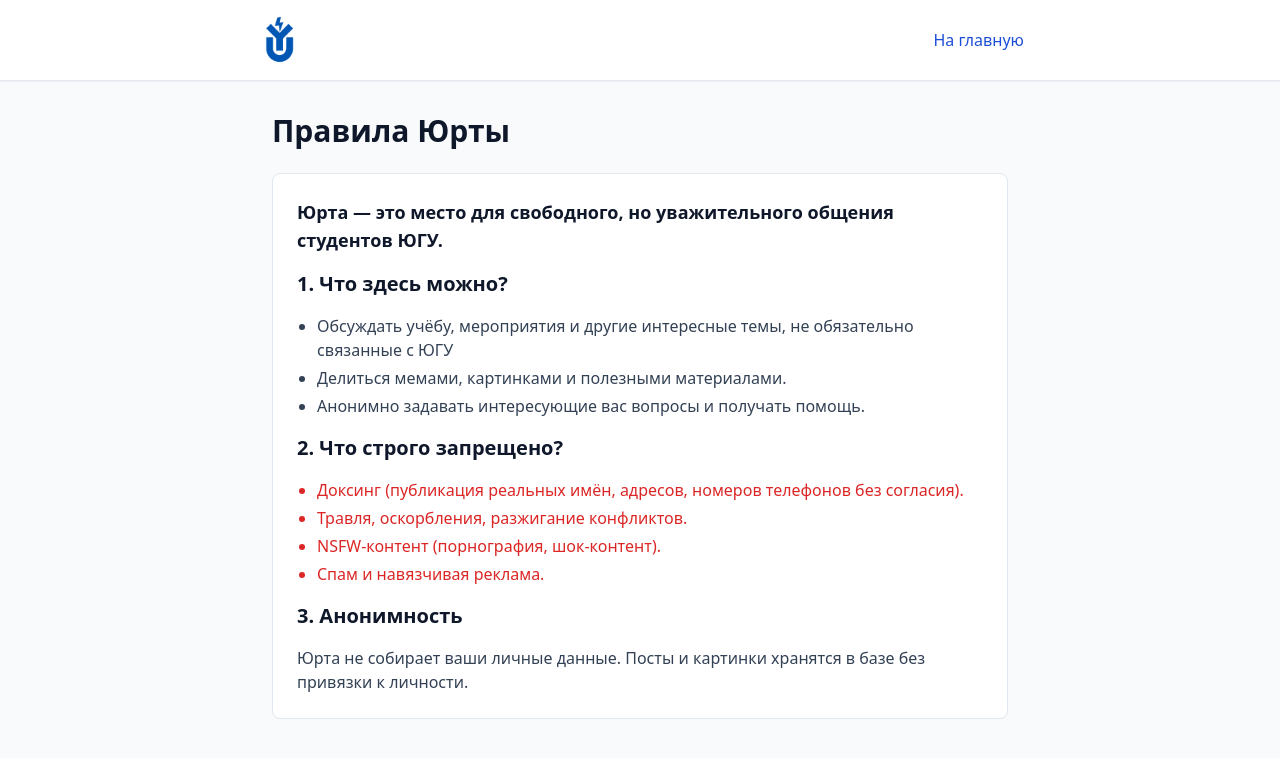
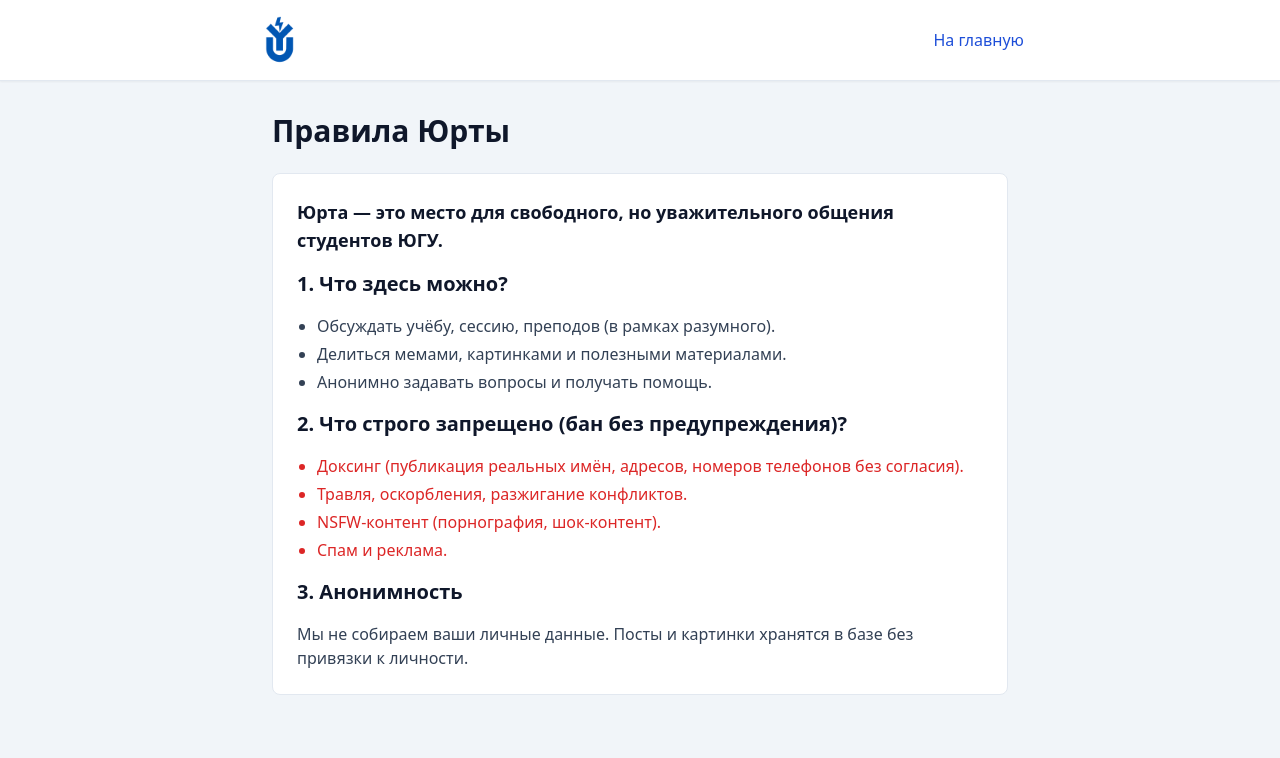
Before and after one commit to Maratico228/Y.U.R.T.A, a Next.js app: page /rules in a window 1280 px wide. Shown: the top 758 px of the page. Built offline with nearby package versions, Linux system fonts and the light colour scheme.

Commit message:
Update page.tsx

```diff
--- a/app/rules/page.tsx
+++ b/app/rules/page.tsx
@@ -14,8 +14,8 @@ export default function Rules() {
   }, []);
 
   return (
-    <main className="min-h-screen bg-slate-50 dark:bg-slate-900 text-slate-900 dark:text-slate-100 pb-20 font-sans">
-      <header className="bg-white dark:bg-slate-800 border-b border-slate-200 dark:border-slate-700 py-4 px-4 shadow-sm mb-8">
+    <main className="min-h-screen bg-slate-100 dark:bg-[#0b141a] text-slate-900 dark:text-slate-200 pb-20 font-sans">
+      <header className="bg-white dark:bg-[#1a282d] border-b border-slate-200 dark:border-slate-800 py-4 px-4 shadow-sm mb-8">
         <div className="max-w-3xl mx-auto flex items-center justify-between">
           <a href="/">
             <img src="/logo.png" alt="Logo" style={{ height: '48px', width: 'auto' }} className="dark:brightness-0 dark:invert" />
@@ -26,26 +26,26 @@ export default function Rules() {
 
       <div className="max-w-3xl mx-auto px-4">
         <h1 className="text-3xl font-bold mb-6">Правила Юрты</h1>
-        <div className="bg-white dark:bg-slate-800 p-6 rounded-lg border border-slate-200 dark:border-slate-700 space-y-4 text-slate-700 dark:text-slate-300">
+        <div className="bg-white dark:bg-[#1a282d] p-6 rounded-lg border border-slate-200 dark:border-slate-800 space-y-4 text-slate-700 dark:text-slate-300">
           <p className="font-bold text-lg text-slate-900 dark:text-white">Юрта — это место для свободного, но уважительного общения студентов ЮГУ.</p>
 
           <h2 className="text-xl font-bold mt-4 text-slate-900 dark:text-white">1. Что здесь можно?</h2>
           <ul className="list-disc pl-5 space-y-1">
-            <li>Обсуждать учёбу, мероприятия и другие интересные темы, не обязательно связанные с ЮГУ</li>
+            <li>Обсуждать учёбу, сессию, преподов (в рамках разумного).</li>
             <li>Делиться мемами, картинками и полезными материалами.</li>
-            <li>Анонимно задавать интересующие вас вопросы и получать помощь.</li>
+            <li>Анонимно задавать вопросы и получать помощь.</li>
           </ul>
 
-          <h2 className="text-xl font-bold mt-4 text-slate-900 dark:text-white">2. Что строго запрещено?</h2>
+          <h2 className="text-xl font-bold mt-4 text-slate-900 dark:text-white">2. Что строго запрещено (бан без предупреждения)?</h2>
           <ul className="list-disc pl-5 space-y-1 text-red-600 dark:text-red-400 font-medium">
             <li>Доксинг (публикация реальных имён, адресов, номеров телефонов без согласия).</li>
             <li>Травля, оскорбления, разжигание конфликтов.</li>
             <li>NSFW-контент (порнография, шок-контент).</li>
-            <li>Спам и навязчивая реклама.</li>
+            <li>Спам и реклама.</li>
           </ul>
 
           <h2 className="text-xl font-bold mt-4 text-slate-900 dark:text-white">3. Анонимность</h2>
-          <p>Юрта не собирает ваши личные данные. Посты и картинки хранятся в базе без привязки к личности.</p>
+          <p>Мы не собираем ваши личные данные. Посты и картинки хранятся в базе без привязки к личности.</p>
         </div>
       </div>
     </main>
```
